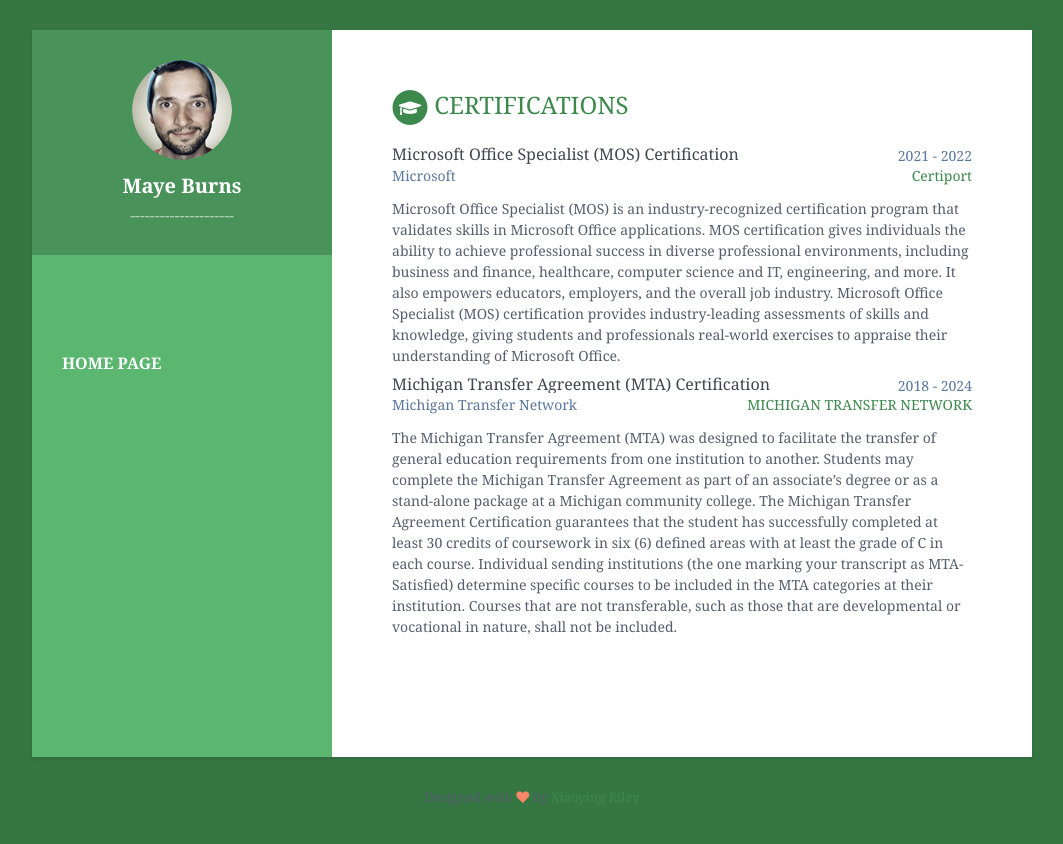
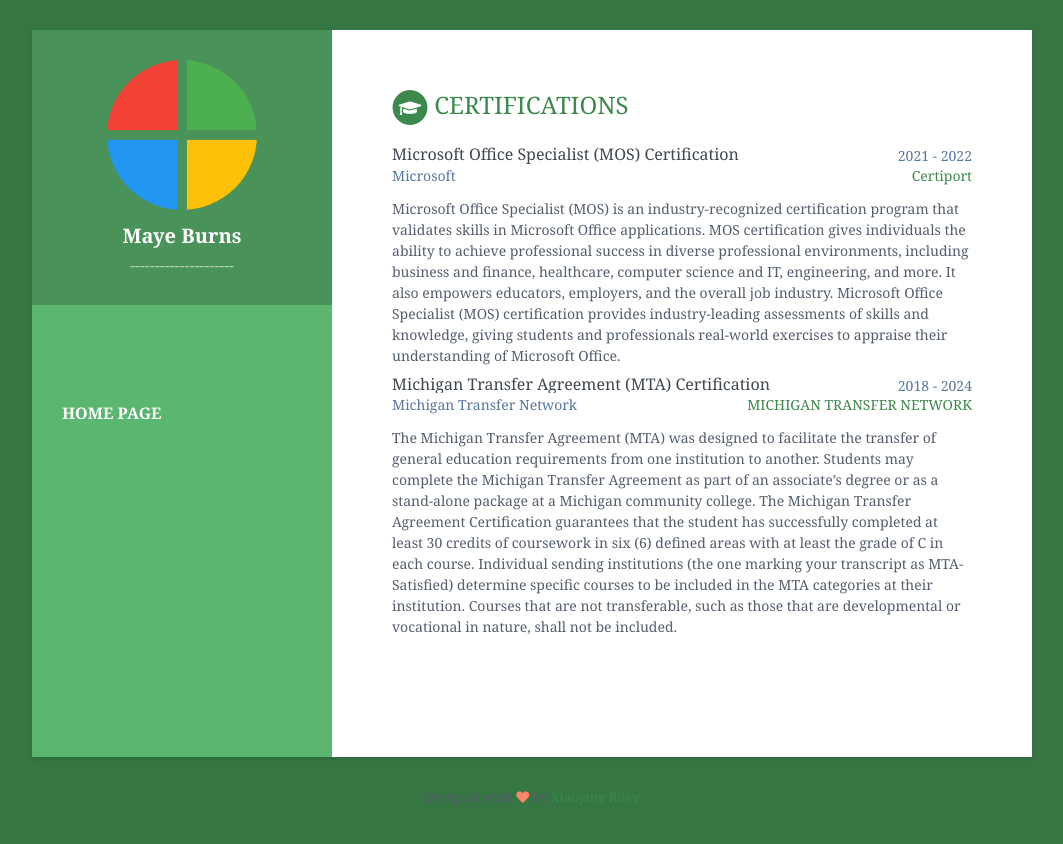
Before and after one commit to burnsmay/burnsmay.github.io.certifications, a Jekyll site: the page built from index.html, in a window 1280 px wide. Shown: the top 844 px of the page, without its empty margins (108-1171 px from the left). Built offline with Jekyll 4.4.1, drawn with Linux system fonts in a browser that asks for light colours.

Commit message:
Update data.yml microsoft picture update

```diff
--- a/_data/data.yml
+++ b/_data/data.yml
@@ -10,7 +10,7 @@ sidebar:
     # Profile information
     name: Maye Burns
     tagline: ---------------------
-    avatar: profile.png  #place a 100x100 picture inside /assets/images/ folder and provide the name of the file below
+    avatar: micro.png #place a 100x100 picture inside /assets/images/ folder and provide the name of the file below
 
     # Sidebar links
     #email: hello@webjeda.com
```
